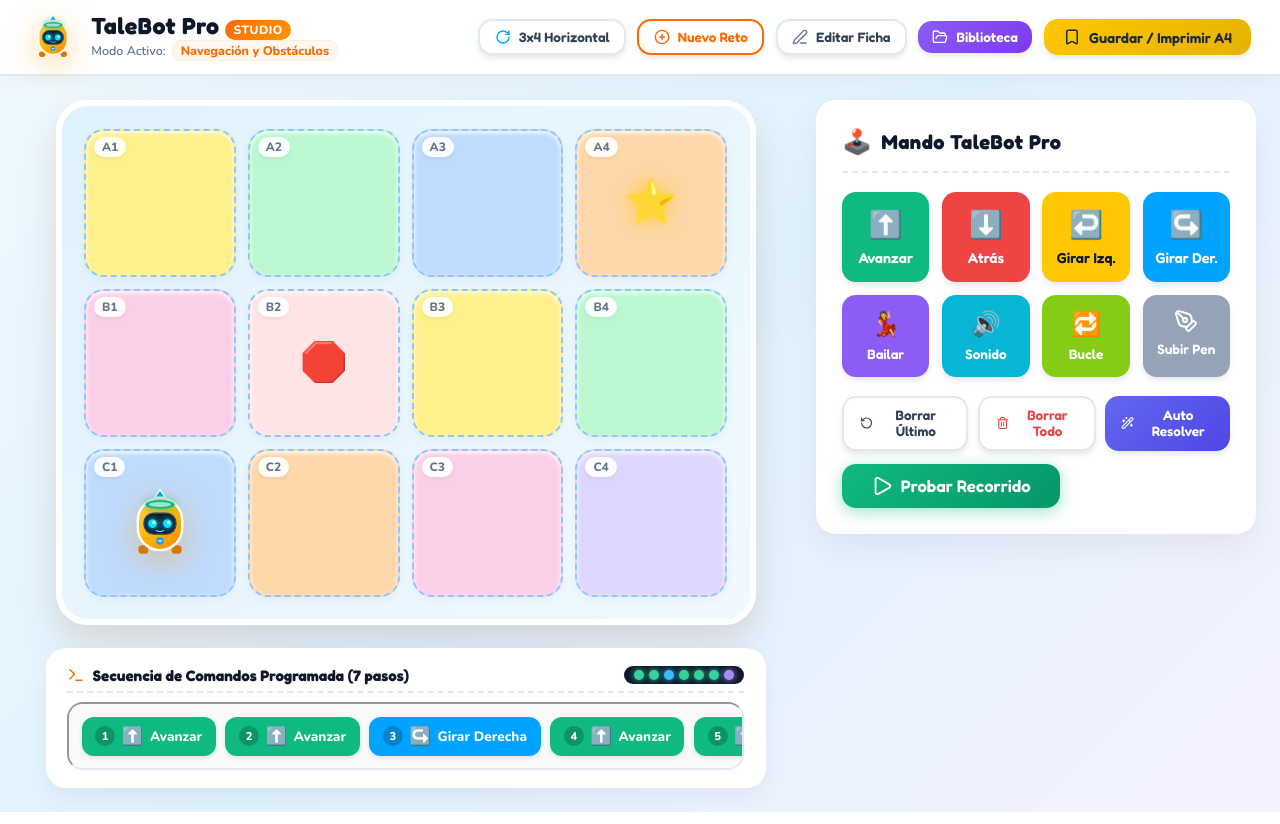
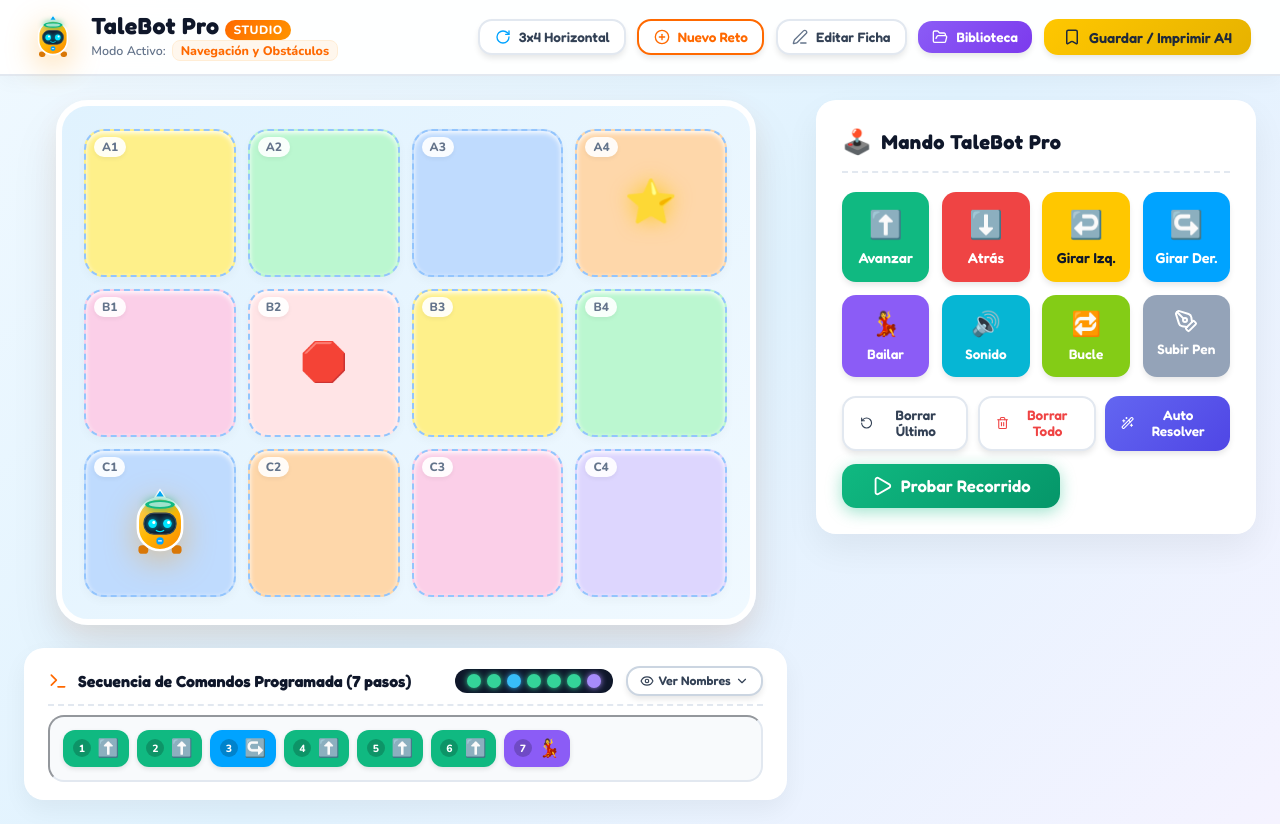
Before and after one commit to miguelpicado/tale-bot-challenge, a React (Vite) app: page / in a window 1280 px wide. Built offline with nearby package versions, Linux system fonts and the light colour scheme.

Commit message:
Layout: full-width CommandSequenceBar under map and toolbar with toggleable text details

```diff
--- a/src/App.jsx
+++ b/src/App.jsx
@@ -257,7 +257,7 @@
         alignItems: 'start'
       }}>
         {/* Left Hero Column: Prominent 3x4 Grid Map Canvas & Full-Width Command Sequence Bar */}
-        <section style={{ display: 'flex', flexDirection: 'column', gap: '1.4rem', alignItems: 'center' }}>
+        <section style={{ display: 'flex', flexDirection: 'column', gap: '1.4rem', alignItems: 'stretch', width: '100%' }}>
           {/* Prominent Grid Canvas */}
           <GridCanvas
             numRows={numRows}
--- a/src/components/CommandSequenceBar.jsx
+++ b/src/components/CommandSequenceBar.jsx
@@ -1,79 +1,106 @@
-import React from 'react';
+import React, { useState } from 'react';
 import { COMMAND_TYPES } from '../utils/talebotEngine';
-import { Sparkles, Terminal } from 'lucide-react';
+import { Terminal, ChevronDown, ChevronUp, Eye, EyeOff } from 'lucide-react';
 
 export default function CommandSequenceBar({
   commands = [],
   isPlaying = false,
   currentStep = 0
 }) {
+  // Toggle to show/hide text badges on command buttons (only LEDs / compact icons shown by default or on toggle)
+  const [showTextDetails, setShowTextDetails] = useState(false);
+
   return (
     <div className="tb-card" style={{
-      width: '100%',
-      maxWidth: '720px',
-      padding: '1rem 1.2rem',
+      width: '100%', // Full width under map and main toolbar
+      padding: '1rem 1.4rem',
       background: '#FFFFFF',
       boxShadow: '0 10px 25px rgba(0,0,0,0.05)',
       display: 'flex',
       flexDirection: 'column',
       gap: '0.6rem'
     }}>
-      {/* Header */}
+      {/* Header Bar with LEDs Ring & Toggle Dropdown for Text */}
       <div style={{
         display: 'flex',
         alignItems: 'center',
         justifyContent: 'space-between',
         borderBottom: '2px dashed #E2E8F0',
-        paddingBottom: '0.4rem'
+        paddingBottom: '0.5rem',
+        flexWrap: 'wrap',
+        gap: '0.6rem'
       }}>
-        <div style={{ display: 'flex', alignItems: 'center', gap: '0.5rem' }}>
-          <Terminal size={18} color="#FF6900" />
-          <span style={{ fontFamily: 'Fredoka', fontWeight: 700, fontSize: '0.95rem', color: '#0F172A' }}>
+        <div style={{ display: 'flex', alignItems: 'center', gap: '0.6rem' }}>
+          <Terminal size={20} color="#FF6900" />
+          <span style={{ fontFamily: 'Fredoka', fontWeight: 700, fontSize: '1rem', color: '#0F172A' }}>
             Secuencia de Comandos Programada ({commands.length} pasos)
           </span>
         </div>
 
-        {/* LED Lights Sequence Ring Indicator */}
+        <div style={{ display: 'flex', alignItems: 'center', gap: '0.8rem' }}>
+          {/* LED Ring replica */}
           <div style={{
             display: 'flex',
             alignItems: 'center',
-          gap: '5px',
+            gap: '6px',
             background: '#0F172A',
-          padding: '4px 10px',
+            padding: '5px 12px',
             borderRadius: '20px'
           }}>
             {commands.length === 0 ? (
-            <span style={{ color: '#64748B', fontSize: '0.7rem', fontWeight: 800 }}>LEDS LISTOS</span>
+              <span style={{ color: '#64748B', fontSize: '0.72rem', fontWeight: 800 }}>LEDS LISTOS</span>
             ) : (
-            commands.slice(Math.max(0, commands.length - 12)).map((cmd, idx) => {
+              commands.map((cmd, idx) => {
                 const cmdInfo = COMMAND_TYPES[cmd.id] || COMMAND_TYPES.FORWARD;
+                const isStepActive = isPlaying && currentStep === idx + 1;
                 return (
                   <div
                     key={idx}
                     style={{
-                    width: '10px',
-                    height: '10px',
+                      width: '14px',
+                      height: '14px',
                       borderRadius: '50%',
                       background: cmdInfo.ledColor,
-                    boxShadow: `0 0 6px ${cmdInfo.ledColor}`
+                      boxShadow: isStepActive
+                        ? `0 0 14px ${cmdInfo.ledColor}, 0 0 20px #FFFFFF`
+                        : `0 0 6px ${cmdInfo.ledColor}`,
+                      transform: isStepActive ? 'scale(1.4)' : 'scale(1)',
+                      transition: 'all 0.2s ease'
                     }}
-                  title={cmdInfo.name}
+                    title={`${idx + 1}. ${cmdInfo.name}`}
                   />
                 );
               })
             )}
           </div>
+
+          {/* Toggle Text Badges Button */}
+          <button
+            onClick={() => setShowTextDetails(!showTextDetails)}
+            className="tb-btn tb-btn-secondary"
+            style={{
+              padding: '0.35rem 0.75rem',
+              fontSize: '0.78rem',
+              gap: '4px',
+              borderColor: '#CBD5E1'
+            }}
+          >
+            {showTextDetails ? <EyeOff size={14} /> : <Eye size={14} />}
+            <span>{showTextDetails ? 'Ocultar Nombres' : 'Ver Nombres'}</span>
+            {showTextDetails ? <ChevronUp size={14} /> : <ChevronDown size={14} />}
+          </button>
+        </div>
       </div>
 
-      {/* Programmed Sequence Full Width Horizontal Bar */}
+      {/* Programmed Sequence Strip */}
       <div style={{
         background: '#F8FAFC',
         borderRadius: '16px',
         padding: '0.8rem',
-        minHeight: '64px',
+        minHeight: '60px',
         display: 'flex',
         alignItems: 'center',
-        gap: '0.6rem',
+        gap: '0.5rem',
         overflowX: 'auto',
         border: '2px inset #E2E8F0',
         width: '100%'
@@ -99,7 +126,7 @@
                 style={{
                   background: cmdInfo.color,
                   color: cmdInfo.textColor,
-                  padding: '0.45rem 0.85rem',
+                  padding: showTextDetails ? '0.45rem 0.8rem' : '0.4rem 0.6rem',
                   borderRadius: '12px',
                   fontWeight: 800,
                   fontSize: '0.85rem',
@@ -115,17 +142,22 @@
                 <span style={{
                   background: 'rgba(0,0,0,0.2)',
                   borderRadius: '50%',
-                  width: '20px',
-                  height: '20px',
+                  width: '18px',
+                  height: '18px',
                   display: 'flex',
                   alignItems: 'center',
                   justifyContent: 'center',
-                  fontSize: '0.7rem'
+                  fontSize: '0.65rem'
                 }}>
                   {idx + 1}
                 </span>
+
                 <span style={{ fontSize: '1.1rem' }}>{cmdInfo.icon}</span>
+
+                {/* Text name shown ONLY when text details toggle is active! */}
+                {showTextDetails && (
                   <span>{cmdInfo.name}</span>
+                )}
               </div>
             );
           })
```
Lines whose indentation alone changed are shown as unchanged.
